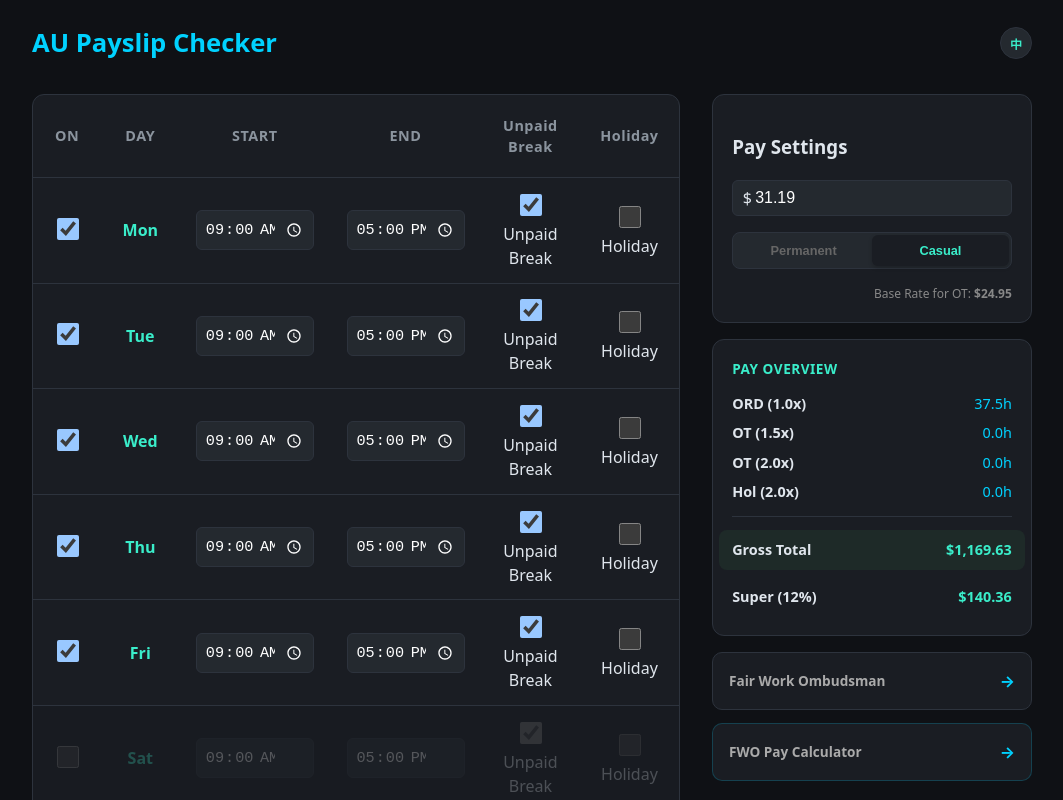
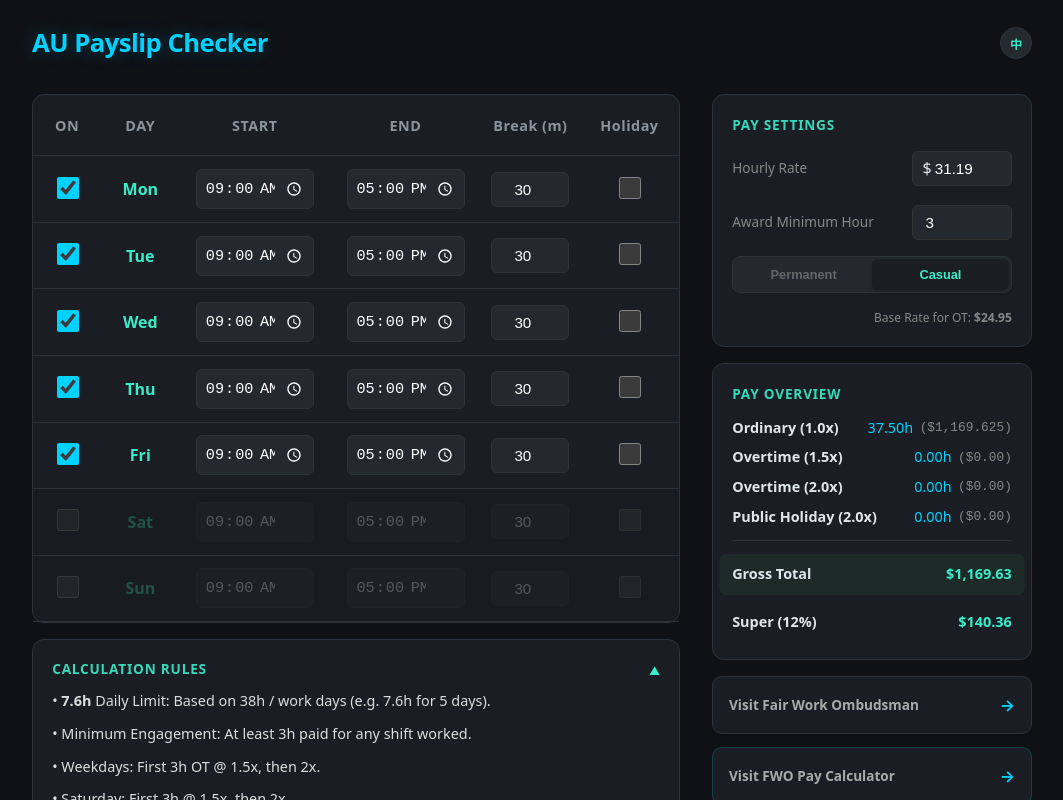
Before and after one commit to crayon3shawn/payslip-checker, a React (Vite) app: page / in a window 1280 px wide. Shown: the top 800 px of the page, without its empty margins (108-1171 px from the left). Built offline with nearby package versions, Linux system fonts and the light colour scheme.

Commit message:
feat: add Award minimum hour, flexible break minutes, and detailed pay breakdown v1.6.2

```diff
--- a/src/App.css
+++ b/src/App.css
@@ -8,6 +8,7 @@
   --holiday: #2a1b1b;
   --disabled: #16191d;
   --input-bg: #24292f;
+  --glow-color: rgba(0, 210, 255, 0.15);
 }
 
 html, body {
@@ -38,7 +39,13 @@ header {
   margin-bottom: 2rem;
 }
 
-h1 { color: var(--primary); margin: 0; font-size: 1.6rem; }
+h1 {
+  color: var(--primary);
+  margin: 0;
+  font-size: 1.6rem;
+  letter-spacing: -0.5px;
+  text-shadow: 0 0 20px rgba(0, 210, 255, 0.3); /* Subtle title glow */
+}
 
 .header-right { display: flex; align-items: center; gap: 1rem; }
 
@@ -55,34 +62,99 @@ h1 { color: var(--primary); margin: 0; font-size: 1.6rem; }
   display: flex;
   align-items: center;
   justify-content: center;
+  transition: all 0.2s;
+}
+
+/* Section Titles (Unified) */
+.section-title {
+  font-size: 0.85rem !important;
+  margin: 0 0 0.8rem 0;
+  color: var(--secondary) !important;
+  text-transform: uppercase;
+  letter-spacing: 0.8px;
+  font-weight: 700;
+  opacity: 0.9;
 }
 
 /* Layout */
 .main-layout { display: grid; grid-template-columns: 1fr 320px; gap: 2rem; align-items: start; }
 @media (max-width: 950px) { .main-layout { grid-template-columns: 1fr; gap: 1.5rem; } }
 
-/* Cards */
+/* Cards Base */
 .sidebar-card, .summary-card, .logic-card, .table-wrapper {
   background: var(--card-bg);
   border: 1px solid var(--border);
   border-radius: 12px;
   margin-bottom: 1rem;
+  transition: all 0.3s cubic-bezier(0.4, 0, 0.2, 1); /* Smooth animation */
 }
 .sidebar-card, .summary-card, .logic-card { padding: 1.2rem; }
 
+/* --- Desktop Fancy Effects --- */
+@media (hover: hover) {
+  /* Card Glow & Lift */
+  .sidebar-card:hover, .summary-card:hover, .logic-card:hover, .table-wrapper:hover {
+    border-color: rgba(0, 210, 255, 0.4);
+    transform: translateY(-4px);
+    box-shadow: 0 12px 24px -10px rgba(0, 0, 0, 0.5),
+                0 0 15px var(--glow-color);
+  }
+
+  /* Table Row Highlight */
+  .record-table tr:not(.disabled-row):hover {
+    background: rgba(255, 255, 255, 0.03);
+  }
+
+  /* Button Hover */
+  .lang-toggle-circle:hover {
+    border-color: var(--secondary);
+    box-shadow: 0 0 10px rgba(58, 237, 202, 0.2);
+    transform: scale(1.05);
+  }
+}
+
 /* Rate Setting UI */
 .rate-setting-group { display: flex; flex-direction: column; gap: 1rem; }
+.setting-row { display: flex; justify-content: space-between; align-items: center; margin-top: 0.2rem; }
+.setting-label { font-size: 0.85rem; color: #888; font-weight: 500; }
+
 .emp-toggle { display: flex; background: var(--input-bg); padding: 2px; border-radius: 8px; border: 1px solid var(--border); }
-.emp-toggle button { flex: 1; background: transparent; border: none; color: #666; padding: 0.5rem; font-size: 0.8rem; cursor: pointer; border-radius: 6px; font-weight: 600; }
+.emp-toggle button { flex: 1; background: transparent; border: none; color: #666; padding: 0.5rem; font-size: 0.8rem; cursor: pointer; border-radius: 6px; font-weight: 600; transition: all 0.2s; }
 .emp-toggle button.active { background: var(--card-bg); color: var(--secondary); box-shadow: 0 2px 4px rgba(0,0,0,0.2); }
 .base-rate-hint { font-size: 0.75rem; color: #888; text-align: right; }
-.input-with-symbol { display: inline-flex; align-items: center; background: var(--input-bg); border: 1px solid var(--border); border-radius: 6px; padding: 0 0.6rem; }
-.input-with-symbol input { background: transparent; border: none; color: white; padding: 0.5rem 0.2rem; width: 80px; outline: none; font-size: 1rem; text-align: left; }
+
+/* Unified Input Style in Sidebar */
+.input-with-symbol {
+  display: inline-flex;
+  align-items: center;
+  background: var(--input-bg);
+  border: 1px solid var(--border);
+  border-radius: 6px;
+  padding: 0 0.6rem;
+  width: 100px;
+  box-sizing: border-box;
+  transition: border-color 0.2s;
+}
+.input-with-symbol:focus-within {
+  border-color: var(--primary);
+}
+.input-with-symbol input {
+  background: transparent;
+  border: none;
+  color: white;
+  padding: 0.5rem 0.2rem;
+  width: 100%;
+  outline: none;
+  font-size: 0.95rem;
+  text-align: left;
+}
+.input-with-symbol.mini { border-color: #333; }
+.input-with-symbol.mini input { text-align: left; }
 
 /* Table */
 .record-table { width: 100%; border-collapse: collapse; table-layout: fixed; }
 .record-table th { background: transparent; color: #8b949e; font-size: 0.9rem; padding: 1.2rem 0.5rem; border-bottom: 1px solid var(--border); letter-spacing: 0.5px; }
-.record-table td { padding: 0.8rem 0.5rem; border-bottom: 1px solid var(--border); }
+.record-table td { padding: 0.8rem 0.5rem; border-bottom: 1px solid var(--border); transition: background 0.2s; }
 .record-table th:nth-child(1), .record-table td:nth-child(1) { width: 60px; }
 .record-table th:nth-child(2), .record-table td:nth-child(2) { width: 80px; }
 .record-table th:nth-child(3), .record-table td:nth-child(3) { width: 130px; }
@@ -94,15 +166,26 @@ h1 { color: var(--primary); margin: 0; font-size: 1.6rem; }
 .day-name { font-weight: bold; color: var(--secondary); }
 .disabled-row { background: var(--disabled); opacity: 0.25; }
 .holiday-row { background: var(--holiday); }
-.time-input { background: var(--input-bg); border: 1px solid var(--border); color: white; padding: 0.5rem; border-radius: 6px; width: 100%; max-width: 100px; text-align: center; font-size: 0.95rem; color-scheme: dark; }
-input[type="checkbox"] { width: 22px; height: 22px; cursor: pointer; }
+.time-input { background: var(--input-bg); border: 1px solid var(--border); color: white; padding: 0.5rem; border-radius: 6px; width: 100%; max-width: 100px; text-align: center; font-size: 0.95rem; color-scheme: dark; transition: border-color 0.2s; }
+.time-input.mini-input { max-width: 60px; }
+.break-input-wrapper { display: flex; align-items: center; justify-content: center; gap: 0.5rem; }
+.time-input:focus { border-color: var(--primary); outline: none; }
+input[type="checkbox"] { width: 22px; height: 22px; cursor: pointer; accent-color: var(--primary); }
 
 /* Logic Card */
 .logic-card { margin-top: 1rem; }
 .logic-header { display: flex; justify-content: space-between; align-items: center; cursor: pointer; }
+.logic-header .section-title { margin-bottom: 0; }
 .arrow { font-size: 0.7rem; color: var(--secondary); transition: transform 0.3s; }
 .arrow.up { transform: rotate(180deg); }
-.note.highlight { font-size: 0.85rem; color: #ccc; margin: 0.6rem 0; line-height: 1.6; }
+
+/* Note Group Text */
+.note.highlight {
+  font-size: 0.9rem;
+  color: #ddd;
+  margin: 0.6rem 0;
+  line-height: 1.6;
+}
 
 .disclaimer-mini {
   margin-top: 1rem;
@@ -126,23 +209,32 @@ input[type="checkbox"] { width: 22px; height: 22px; cursor: pointer; }
   text-decoration: none;
   transition: all 0.2s;
 }
-.fw-link-card:hover { border-color: var(--primary); background: #21262d; }
+.fw-link-card:hover {
+  border-color: var(--primary);
+  background: rgba(0, 210, 255, 0.05);
+  transform: translateX(4px); /* Slide effect on hover */
+}
 .link-title { font-size: 0.85rem; color: #aaa; font-weight: 600; }
 .link-arrow { color: var(--primary); font-weight: bold; }
 .highlight-link { border-color: rgba(0, 210, 255, 0.2); }
 
 /* Sidebar Summary Styles */
-.summary-card h3 { font-size: 0.85rem; margin: 0 0 0.8rem 0; color: var(--secondary); text-transform: uppercase; letter-spacing: 0.5px; }
 .res-item { display: flex; justify-content: space-between; align-items: center; margin-bottom: 0.5rem; font-size: 0.9rem; }
 .res-label { font-weight: 600; }
-.res-val { color: var(--primary); font-weight: 500; }
+.res-combined { display: flex; align-items: center; gap: 0.4rem; }
+.res-hours { color: var(--primary); font-weight: 500; }
+.res-amount { color: #888; font-size: 0.8rem; font-family: monospace; }
 .separator-line { height: 1px; background: var(--border); margin: 0.8rem 0; width: 100%; }
 .accent-row { background: #1e2a28; margin: 0.5rem -0.8rem 1rem -0.8rem; padding: 0.6rem 0.8rem; border-radius: 8px; }
 .res-val-uniform { font-size: 0.9rem; color: var(--secondary); font-weight: 700; }
 
 /* Mobile Implementation */
+.mobile-only-text { display: none; }
+
 @media (max-width: 600px) {
   .table-wrapper { border: none; background: transparent; }
+  .sidebar-card:hover, .summary-card:hover, .logic-card:hover, .table-wrapper:hover { transform: none; box-shadow: none; } /* Disable fancy effects */
+
   .record-table, .record-table tbody, .record-table tr, .record-table td { display: block; width: 100% !important; box-sizing: border-box; }
   .record-table thead { display: none; }
   .record-table tr { background: var(--card-bg); border: 1px solid var(--border); border-radius: 12px; margin-bottom: 1rem; padding: 1rem; display: grid; grid-template-columns: 1fr 1fr; gap: 0.8rem; }
--- a/src/App.tsx
+++ b/src/App.tsx
@@ -7,7 +7,7 @@ import { en } from './locales/en';
 function App() {
   const [lang, setLang] = useState<'en' | 'tw'>('en');
   const [showRules, setShowRules] = useState(true); // Default show rules on desktop
-  const { hourlyRate, setHourlyRate, empType, setEmpType, records, updateRecord, results, dailyLimit } = usePayslip();
+  const { hourlyRate, setHourlyRate, minEngagement, setMinEngagement, empType, setEmpType, records, updateRecord, results, dailyLimit } = usePayslip();
 
   const t = lang === 'en' ? en : tw;
 
@@ -44,16 +44,22 @@ function App() {
                     </td>
                     <td className="day-name center cell-day">{lang === 'en' ? r.day : r.dayCn}</td>
                     <td className="center cell-start">
-                      <input type="time" value={r.startTime} className="time-input" disabled={!r.enabled} onChange={(e) => updateRecord(r.id, 'startTime', e.target.value)} />
+                      <input type="time" step="60" value={r.startTime} className="time-input" disabled={!r.enabled} onChange={(e) => updateRecord(r.id, 'startTime', e.target.value)} />
                     </td>
                     <td className="center cell-end">
-                      <input type="time" value={r.endTime} className="time-input" disabled={!r.enabled} onChange={(e) => updateRecord(r.id, 'endTime', e.target.value)} />
+                      <input type="time" step="60" value={r.endTime} className="time-input" disabled={!r.enabled} onChange={(e) => updateRecord(r.id, 'endTime', e.target.value)} />
                     </td>
                     <td className="center cell-break">
-                      <label className="checkbox-label">
-                        <input type="checkbox" disabled={!r.enabled} checked={r.unpaidBreak} onChange={() => updateRecord(r.id, 'unpaidBreak', !r.unpaidBreak)} />
+                      <div className="break-input-wrapper">
+                        <input
+                          type="number"
+                          className="time-input mini-input"
+                          disabled={!r.enabled}
+                          value={r.breakMinutes || ''}
+                          onChange={(e) => updateRecord(r.id, 'breakMinutes', parseInt(e.target.value) || 0)}
+                        />
                         <span className="mobile-only-text">{t.break}</span>
-                      </label>
+                      </div>
                     </td>
                     <td className="center cell-holiday">
                       <label className="checkbox-label">
@@ -69,12 +75,13 @@ function App() {
 
           <div className="logic-card flat-block">
             <div className="logic-header" onClick={() => setShowRules(!showRules)}>
-              <h3>{t.howItWorks}</h3>
+              <h3 className="section-title">{t.howItWorks}</h3>
               <span className={`arrow ${showRules ? 'up' : ''}`}>▼</span>
             </div>
             {showRules && (
               <div className="note-group">
                 <p className="note highlight">• <strong>{dailyLimit}h</strong> {t.rule_limit}</p>
+                <p className="note highlight">• {t.rule_minimum}</p>
                 <p className="note highlight">• {t.rule_weekday}</p>
                 <p className="note highlight">• {t.rule_sat}</p>
                 <p className="note highlight">• {t.rule_sun}</p>
@@ -87,12 +94,23 @@ function App() {
 
         <aside className="sidebar">
           <div className="sidebar-card">
-            <h3>{t.rate}</h3>
+            <h3 className="section-title">{t.rate}</h3>
             <div className="rate-setting-group">
-              <div className="input-with-symbol">
-                <span>$</span>
-                <input type="number" value={hourlyRate} onChange={(e) => setHourlyRate(parseFloat(e.target.value) || 0)} />
+              <div className="setting-row">
+                <label className="setting-label">{t.hourlyRateLabel}</label>
+                <div className="input-with-symbol">
+                  <span>$</span>
+                  <input type="number" step="0.01" value={hourlyRate || ''} onChange={(e) => setHourlyRate(parseFloat(e.target.value) || 0)} />
+                </div>
               </div>
+
+              <div className="setting-row">
+                <label className="setting-label">{t.minEngLabel}</label>
+                <div className="input-with-symbol mini">
+                  <input type="number" step="0.5" value={minEngagement || ''} onChange={(e) => setMinEngagement(parseFloat(e.target.value) || 0)} />
+                </div>
+              </div>
+
               <div className="emp-toggle">
                 <button className={empType === 'permanent' ? 'active' : ''} onClick={() => setEmpType('permanent')}>{t.permanent}</button>
                 <button className={empType === 'casual' ? 'active' : ''} onClick={() => setEmpType('casual')}>{t.casual}</button>
@@ -106,23 +124,35 @@ function App() {
           </div>
 
           <div className="summary-card flat-block">
-            <h3>{t.summary}</h3>
+            <h3 className="section-title">{t.summary}</h3>
             <div className="result-grid">
               <div className="res-item">
                 <span className="res-label">{t.ord}</span>
-                <strong className="res-val">{results.totalOrdinary.toFixed(1)}h</strong>
+                <div className="res-combined">
+                  <span className="res-hours">{results.totalOrdinary.toFixed(2)}h</span>
+                  <span className="res-amount">(${results.payOrdinary.toLocaleString(undefined, {minimumFractionDigits: 2})})</span>
+                </div>
               </div>
               <div className="res-item">
                 <span className="res-label">{t.ot15}</span>
-                <strong className="res-val">{results.totalOT15.toFixed(1)}h</strong>
+                <div className="res-combined">
+                  <span className="res-hours">{results.totalOT15.toFixed(2)}h</span>
+                  <span className="res-amount">(${results.payOT15.toLocaleString(undefined, {minimumFractionDigits: 2})})</span>
+                </div>
               </div>
               <div className="res-item">
                 <span className="res-label">{t.ot20}</span>
-                <strong className="res-val">{results.totalOT20.toFixed(1)}h</strong>
+                <div className="res-combined">
+                  <span className="res-hours">{results.totalOT20.toFixed(2)}h</span>
+                  <span className="res-amount">(${results.payOT20.toLocaleString(undefined, {minimumFractionDigits: 2})})</span>
+                </div>
               </div>
               <div className="res-item">
                 <span className="res-label">{t.hol}</span>
-                <strong className="res-val">{results.totalHoliday.toFixed(1)}h</strong>
+                <div className="res-combined">
+                  <span className="res-hours">{results.totalHoliday.toFixed(2)}h</span>
+                  <span className="res-amount">(${results.payHoliday.toLocaleString(undefined, {minimumFractionDigits: 2})})</span>
+                </div>
               </div>
 
               <div className="separator-line"></div>
@@ -162,9 +192,9 @@ function App() {
               GitHub
             </a>
             <span className="dot">·</span>
-            <span className="v-tag-small">v1.6.0</span>
+            <span className="v-tag-small">v1.6.2</span>
           </div>
-          <p className="privacy-msg-en">{t.privacy}</p>
+          <p className="privacy-msg-en">No data leaves your device. All calculations are performed locally.</p>
           <div className="footer-row license-line">
             <span>Licensed under CC BY 4.0</span>
           </div>
--- a/src/constants/regulations.ts
+++ b/src/constants/regulations.ts
@@ -3,6 +3,7 @@
  */
 export const AU_REGS = {
   WEEKLY_STANDARD_HOURS: 38,    // National standard for full-time
+  MIN_ENGAGEMENT_HOURS: 3.0,    // Award minimum call-out
   UNPAID_BREAK_DURATION: 0.5,   // Standard meal break
 
   // Overtime Tiers (Applied to BASE rate)
--- a/src/hooks/usePayslip.ts
+++ b/src/hooks/usePayslip.ts
@@ -23,6 +23,11 @@ export function usePayslip() {
     return saved ? parseFloat(saved) : AU_REGS.DEFAULT_HOURLY_RATE;
   });
 
+  const [minEngagement, setMinEngagement] = useState<number>(() => {
+    const saved = localStorage.getItem('minEngagement');
+    return saved ? parseFloat(saved) : AU_REGS.MIN_ENGAGEMENT_HOURS;
+  });
+
   const [empType, setEmpType] = useState<EmploymentType>(() => {
     const saved = localStorage.getItem('empType');
     return (saved as EmploymentType) || 'casual';
@@ -39,15 +44,16 @@ export function usePayslip() {
       enabled: d.id <= 5,
       startTime: '09:00',
       endTime: '17:00',
-      unpaidBreak: true,
+      breakMinutes: 30,
       isHoliday: false,
     }));
   });
 
   useEffect(() => {
     localStorage.setItem('hourlyRate', hourlyRate.toString());
+    localStorage.setItem('minEngagement', minEngagement.toString());
     localStorage.setItem('empType', empType);
-  }, [hourlyRate, empType]);
+  }, [hourlyRate, minEngagement, empType]);
 
   useEffect(() => {
     localStorage.setItem('payslipRecords', JSON.stringify(records));
@@ -65,13 +71,15 @@ export function usePayslip() {
   }, [records]);
 
   const results = useMemo(() =>
-    getResults(records, hourlyRate, empType, dailyLimit),
-    [records, hourlyRate, empType, dailyLimit]
+    getResults(records, hourlyRate, empType, dailyLimit, minEngagement),
+    [records, hourlyRate, empType, dailyLimit, minEngagement]
   );
 
   return {
     hourlyRate,
     setHourlyRate,
+    minEngagement,
+    setMinEngagement,
     empType,
     setEmpType,
     records,
--- a/src/locales/en.ts
+++ b/src/locales/en.ts
@@ -3,32 +3,36 @@ import { type Translation } from './tw';
 export const en: Translation = {
   title: 'AU Payslip Checker',
   rate: 'Pay Settings',
+  hourlyRateLabel: 'Hourly Rate',
   empType: 'Employment',
   permanent: 'Permanent',
   casual: 'Casual',
   baseRateHint: 'Base Rate for OT',
+  minEngLabel: 'Award Minimum Hour',
   on: 'ON',
   day: 'DAY',
   start: 'START',
   end: 'END',
-  break: 'Unpaid Break',
+  break: 'Break (m)',
   holiday: 'Holiday',
   summary: 'Pay Overview',
-  ord: 'ORD (1.0x)',
-  ot15: 'OT (1.5x)',
-  ot20: 'OT (2.0x)',
-  hol: 'Hol (2.0x)',
+  ord: 'Ordinary (1.0x)',
+  ot15: 'Overtime (1.5x)',
+  ot20: 'Overtime (2.0x)',
+  hol: 'Public Holiday (2.0x)',
   gross: 'Gross Total',
   super: 'Super (12%)',
   details: 'Daily Hours',
-  fwo_site: 'Fair Work Ombudsman',
-  fwo_calc: 'FWO Pay Calculator',
+  fwo_site: 'Visit Fair Work Ombudsman',
+  fwo_calc: 'Visit FWO Pay Calculator',
   howItWorks: 'Calculation Rules',
   rule_weekday: 'Weekdays: First 3h OT @ 1.5x, then 2x.',
+  rule_minimum: 'Minimum Engagement: At least 3h paid for any shift worked.',
   rule_limit: 'Daily Limit: Based on 38h / work days (e.g. 7.6h for 5 days).',
   rule_sat: 'Saturday: First 3h @ 1.5x, then 2x.',
   rule_sun: 'Sunday: All day @ 2x with 4h minimum guarantee.',
   rule_ph: 'Public Holiday: All day @ 2x.',
   rule_casual: 'Casual OT is calculated using the Base Rate (excl. 25% loading).',
+  disclaimer: 'For estimation only. Refer to your EA or FWO for exact rules.',
   privacy: 'No data leaves your device. Local only.'
 };
--- a/src/locales/tw.ts
+++ b/src/locales/tw.ts
@@ -1,28 +1,31 @@
 export const tw = {
   title: 'AU Payslip Checker',
   rate: '薪資設定',
+  hourlyRateLabel: '時薪',
   empType: '雇用身分',
   permanent: '正式 (FT/PT)',
   casual: '臨時 (Casual)',
   baseRateHint: '計算基準時薪',
+  minEngLabel: 'Award 最低保障時數',
   on: 'ON',
   day: '星期',
   start: '上班打卡',
   end: '下班打卡',
-  break: '無薪休息',
+  break: '無薪休息(m)',
   holiday: '國定假日',
   summary: '薪資總覽',
-  ord: '普通',
+  ord: '普通工時',
   ot15: '加班 (1.5x)',
   ot20: '加班 (2.0x)',
-  hol: '假日 (2.0x)',
+  hol: '國定假日',
   gross: '稅前總額',
   super: '退休金 (12%)',
   details: '每日時數',
-  fwo_site: 'Fair Work Ombudsman',
-  fwo_calc: 'FWO Pay Calculator',
+  fwo_site: '造訪 Fair Work 官網',
+  fwo_calc: '造訪 FWO 薪資計算機',
   howItWorks: '計算規則',
   rule_weekday: '平日：超過上限後，前 3h 為 1.5x，之後 2x。',
+  rule_minimum: '最低保障：單日有出勤則保障至少支付 3h 工時。',
   rule_limit: '每日工時上限：依據每週 38h 平均分配至工作天數 (e.g. 5天制為 7.6h)。',
   rule_sat: '週六：前 3h 為 1.5x，之後 2x。',
   rule_sun: '週日：全日 2x，且保證至少支付 4h。',
--- a/src/utils/calculator.ts
+++ b/src/utils/calculator.ts
@@ -5,7 +5,7 @@ export interface DailyRecord {
   enabled: boolean;
   startTime: string;
   endTime: string;
-  unpaidBreak: boolean;
+  breakMinutes: number;
   isHoliday: boolean;
 }
 
@@ -19,72 +19,72 @@ export const calculateHours = (start: string, end: string) => {
   return diff;
 };
 
-export const getResults = (records: DailyRecord[], hourlyRate: number, empType: EmploymentType, dailyLimit: number) => {
+export const getResults = (records: DailyRecord[], hourlyRate: number, empType: EmploymentType, dailyLimit: number, minEngagement: number) => {
   const baseRate = empType === 'casual'
     ? hourlyRate / (1 + AU_REGS.CASUAL_LOADING)
     : hourlyRate;
 
-  let totalPay = 0;
   let summary = {
     totalOrdinary: 0,
     totalOT15: 0,
     totalOT20: 0,
     totalHoliday: 0,
+    payOrdinary: 0,
+    payOT15: 0,
+    payOT20: 0,
+    payHoliday: 0,
   };
 
-  const breakdown = records.filter(r => r.enabled).map(r => {
+  records.filter(r => r.enabled).forEach(r => {
     const dailyGross = calculateHours(r.startTime, r.endTime);
-    const netHours = Math.max(0, dailyGross - (r.unpaidBreak ? AU_REGS.UNPAID_BREAK_DURATION : 0));
+    let netHours = Math.max(0, dailyGross - (r.breakMinutes / 60));
+
+    // Apply Minimum Engagement
+    if (netHours > 0) {
+      netHours = Math.max(netHours, minEngagement);
+    }
 
     let ord = 0, ot15 = 0, ot20 = 0, hol = 0;
     const dayIndex = r.id; // 1=Mon, 6=Sat, 7=Sun
 
     if (r.isHoliday) {
       hol = netHours;
-      totalPay += hol * baseRate * AU_REGS.PH_MULTIPLIER;
+      summary.payHoliday += hol * baseRate * AU_REGS.PH_MULTIPLIER;
     } else if (dayIndex === 7) {
       hol = Math.max(netHours, AU_REGS.SUN_MIN_HOURS);
-      totalPay += hol * baseRate * AU_REGS.SUN_MULTIPLIER;
+      summary.payHoliday += hol * baseRate * AU_REGS.SUN_MULTIPLIER;
     } else if (dayIndex === 6) {
       ot15 = Math.min(netHours, AU_REGS.SAT_OT_LEVEL_1_LIMIT);
       ot20 = Math.max(0, netHours - AU_REGS.SAT_OT_LEVEL_1_LIMIT);
-      totalPay += (ot15 * baseRate * AU_REGS.SAT_OT_LEVEL_1) + (ot20 * baseRate * AU_REGS.SAT_OT_LEVEL_2);
+      summary.payOT15 += ot15 * baseRate * AU_REGS.SAT_OT_LEVEL_1;
+      summary.payOT20 += ot20 * baseRate * AU_REGS.SAT_OT_LEVEL_2;
     } else {
-      // Use dynamic dailyLimit (e.g., 7.6 for 5 days, 9.5 for 4 days)
       ord = Math.min(netHours, dailyLimit);
       const remaining = Math.max(0, netHours - dailyLimit);
 
-      // Weekday OT logic: first 3h @ 1.5x
       ot15 = Math.min(remaining, AU_REGS.WEEKDAY_OT_LEVEL_1_LIMIT);
       ot20 = Math.max(0, remaining - AU_REGS.WEEKDAY_OT_LEVEL_1_LIMIT);
 
       const ordRate = empType === 'casual' ? hourlyRate : baseRate;
-      totalPay += (ord * ordRate) + (ot15 * baseRate * AU_REGS.OT_LEVEL_1) + (ot20 * baseRate * AU_REGS.OT_LEVEL_2);
+      summary.payOrdinary += ord * ordRate;
+      summary.payOT15 += ot15 * baseRate * AU_REGS.OT_LEVEL_1;
+      summary.payOT20 += ot20 * baseRate * AU_REGS.OT_LEVEL_2;
     }
 
     summary.totalOrdinary = Math.round((summary.totalOrdinary + ord) * 100) / 100;
     summary.totalOT15 = Math.round((summary.totalOT15 + ot15) * 100) / 100;
     summary.totalOT20 = Math.round((summary.totalOT20 + ot20) * 100) / 100;
     summary.totalHoliday = Math.round((summary.totalHoliday + hol) * 100) / 100;
-
-    return {
-      id: r.id,
-      net: netHours.toFixed(1),
-      ord: ord.toFixed(1),
-      ot15: ot15.toFixed(1),
-      ot20: ot20.toFixed(1),
-      hol: hol.toFixed(1)
-    };
   });
 
-  const grossPay = Math.round(totalPay * 100) / 100;
+  // Rounding for precision
+  const grossPay = Math.round((summary.payOrdinary + summary.payOT15 + summary.payOT20 + summary.payHoliday) * 100) / 100;
   const superGuarantee = Math.round(grossPay * AU_REGS.SUPER_GUARANTEE_RATE * 100) / 100;
 
   return {
     ...summary,
     grossPay,
     superGuarantee,
-    breakdown,
     baseRate: Math.round(baseRate * 100) / 100
   };
 };
```
Also changed, not shown: 1 other file (tests, documents, lock files or other folders).
